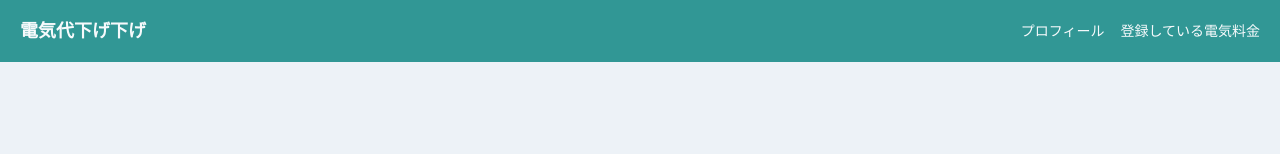
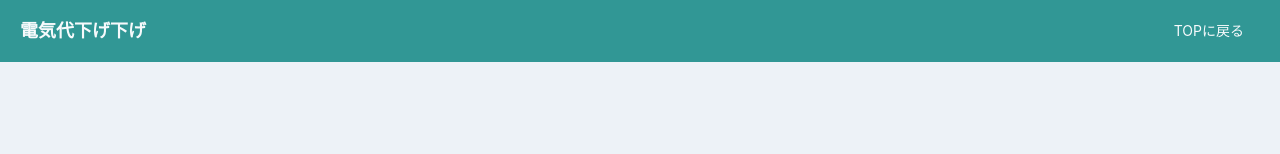
Before and after one commit to kageyamatakumu/energy, a React (Create React App) app: page / in a window 1280 px wide. Shown: the top 154 px of the page. Built offline with nearby package versions, Linux system fonts and the light colour scheme.

Commit message:
Remove: Headerにあったリンクを変更

```diff
--- a/src/components/organisms/layout/Header.jsx
+++ b/src/components/organisms/layout/Header.jsx
@@ -12,8 +12,7 @@ export const Header = memo(() => {
     const history = useHistory()
 
     const onClickTop = useCallback(() => { history.push('/') }, [])
-    const onClickProfile = useCallback(() => { alert('Profile')}, [])
-    const onClickElectrc = useCallback(() => { alert('Electrc')}, [])
+
     return (
         <>
         <Flex as="nav" bg="teal.500" color="gray.50" align="center" justify="space-between" padding={{ base: 3, md: 5}} >
@@ -24,19 +23,14 @@ export const Header = memo(() => {
             </Flex>
             <Flex align="center" fontSize="sm" display={{ base: "none", md: "flex" }} >
                 <Box pr={4}>
-                    <Link onClick={onClickProfile}>
-                        プロフィール
-                    </Link>
-                </Box>
-                <Box>
-                    <Link onClick={onClickElectrc}>
-                        登録している電気料金
+                    <Link onClick={onClickTop}>
+                        TOPに戻る
                     </Link>
                 </Box>
             </Flex>
             <MenuIconButton onOpen={onOpen}/>
         </Flex>
-        <MenuDrawer isOpen={isOpen} onClose={onClose} onClickTop={onClickTop} onClickProfile={onClickProfile} onClickElectrc={onClickElectrc}/>
+        <MenuDrawer isOpen={isOpen} onClose={onClose} onClickTop={onClickTop} />
         </>
     )
 })
```
